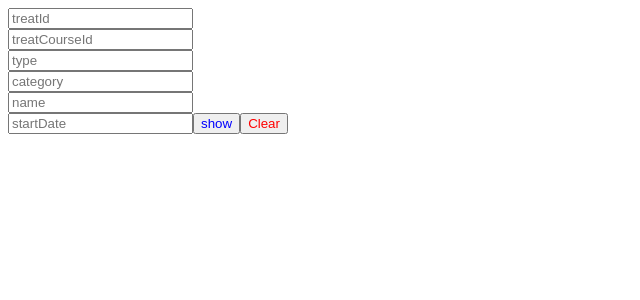
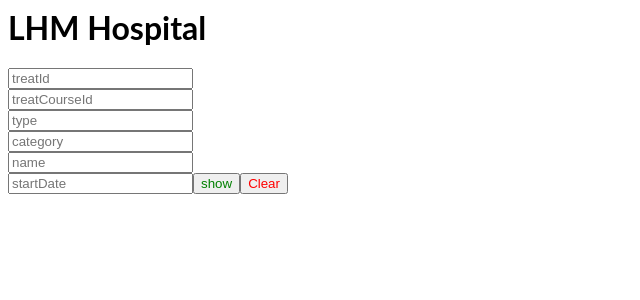
Before and after one commit to Amehra2/Task-3-assingment, a React (Create React App) app: page / in a window 1280 px wide. Shown: the top 300 px of the page, without its empty margins (0-640 px from the left). Built offline with nearby package versions, Linux system fonts and the light colour scheme.

Commit message:
2 files modified

```diff
--- a/src/App.js
+++ b/src/App.js
@@ -7,6 +7,8 @@ export default function App() {
 
 
     <div>
+       <h1> LHM Hospital </h1>
+
 
     <MedicalTreatmentPanel/>
 
--- a/src/MedicalTreatmentPanel.js
+++ b/src/MedicalTreatmentPanel.js
@@ -1,7 +1,4 @@
 import React from 'react';
-
-
-
 
 function MedicalTreatmentPanel() {
 
@@ -29,7 +26,6 @@ function MedicalTreatmentPanel() {
   const handleDisplay = e => setDisplay("any string of data")
 
 
-
   function ShowClickHandler () {
     if(display === "any string of data"){
       return(
@@ -46,12 +42,7 @@ function MedicalTreatmentPanel() {
     }
     return null;
 
-
-
-
-
 }
-
 
 function clearClickHandler () {
     setTreatId('');
@@ -63,9 +54,6 @@ function clearClickHandler () {
     setDisplay();
 
 }
-
-
-
 
   return(
     <div>
@@ -91,7 +79,7 @@ function clearClickHandler () {
 
         <input placeholder="startDate" value={startDate}  onChange = {handleStartDatechange}  ></input>
 
-        <button style={{color:"blue"}} onClick={handleDisplay}>show</button>
+        <button style={{color:"green"}} onClick={handleDisplay}>show</button>
 
       <button style={{color:"red"}} onClick={clearClickHandler}>Clear</button>
       < ShowClickHandler />
@@ -101,6 +89,4 @@ function clearClickHandler () {
 
   }
 
-
-
   export default MedicalTreatmentPanel;
```
